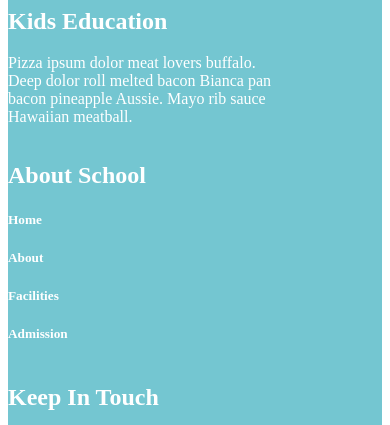
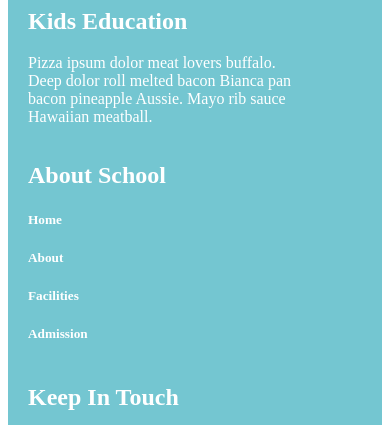
Before and after one commit to Arohi-sejan/my-scound-assignment-2, a plain HTML site: page index.html in a window 390 px wide. Shown: the part 3158-3583 px from the top of the page. Drawn offline with Linux system fonts and the light colour scheme.

Commit message:
finish responsive website

```diff
--- a/style.css
+++ b/style.css
@@ -484,4 +484,6 @@ margin-left: 30px;
         flex-direction: column;
         justify-content: space-evenly;
         color: #ffffff;
+        margin-left: 20px;
 }
+}
```
